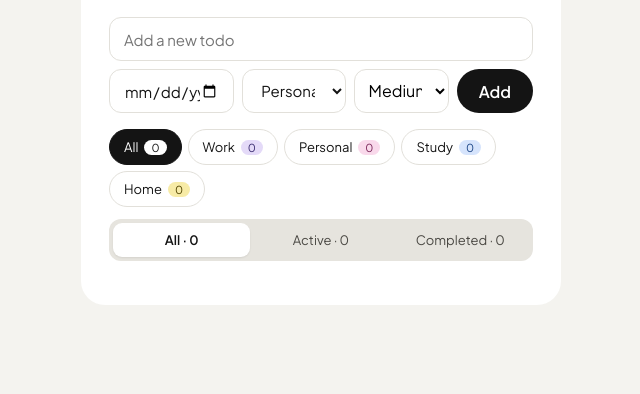
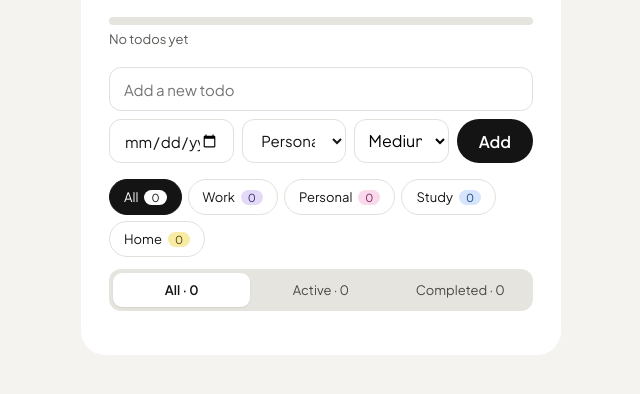
Before and after one commit to valentinarotondaro/todo-app-ts, a website built with Vite: page index.html in a window 1280 px wide. Shown: the part 118-512 px from the top of the page, without its empty margins (319-959 px from the left). Built offline with nearby package versions, Linux system fonts and the light colour scheme.

Commit message:
feat(progress): show progress bar under the title

```diff
--- a/index.html
+++ b/index.html
@@ -12,6 +12,12 @@
   <body>
     <div class="container">
       <h1>MinTask</h1>
+            <div class="progress">
+        <div class="progress-track" id="progress-bar" role="progressbar" aria-label="Todos done" aria-valuemin="0" aria-valuemax="100" aria-valuenow="0">
+          <div class="progress-fill" id="progress-fill"></div>
+        </div>
+        <p class="progress-label" id="progress-label"></p>
+      </div>
       <form class="todo-form">
         <input type="text" id="todo-input" placeholder="Add a new todo" />
         <input type="date" id="due-date-input" />
--- a/src/render.ts
+++ b/src/render.ts
@@ -5,12 +5,16 @@ import { toggleTodo } from './features/toggle';
 import { CATEGORIES, filterByCategory, countByCategory, getActiveCategory, setActiveCategory } from './features/categories';
 import type { CategoryFilter } from './features/categories';
 import { STATUSES, filterByStatus, countByStatus, getActiveStatus, setActiveStatus } from './features/statusFilter';
+import { getProgress } from './features/progress';
 import type { Todo } from './types';
 
 // Reference to the list in index.html (DOM + typecasting)
 const todoList = document.getElementById('todo-list') as HTMLUListElement;
 const categoryFilter = document.getElementById('category-filter') as HTMLDivElement;
 const statusFilter = document.getElementById('status-filter') as HTMLDivElement;
+const progressBar = document.getElementById('progress-bar') as HTMLDivElement;
+const progressFill = document.getElementById('progress-fill') as HTMLDivElement;
+const progressLabel = document.getElementById('progress-label') as HTMLParagraphElement;
 
 // "work" → "Work"
 const label = (text: string): string => text.charAt(0).toUpperCase() + text.slice(1);
@@ -25,6 +29,7 @@ export const renderTodos = (): void => {
   renderCategoryFilter();
   const inCategory = filterByCategory(todos, getActiveCategory());
   renderStatusFilter(inCategory);
+  renderProgress(inCategory)
   sortByPriority(filterByStatus(inCategory, getActiveStatus())).forEach(todo => {
     const li = document.createElement('li');
     const status = getDueStatus(todo);
@@ -112,3 +117,10 @@ const renderStatusFilter = (list: Todo[]): void => {
     statusFilter.appendChild(button);
   });
 };
+// Updates the progress bar for the todos of the chosen category.
+const renderProgress = (list: Todo[]): void => {
+  const { done, total, percent } = getProgress(list);
+  progressFill.style.width = `${percent}%`;
+  progressBar.setAttribute('aria-valuenow', String(percent));
+  progressLabel.textContent = total === 0 ? 'No todos yet' : `${done} of ${total} done · ${percent}%`;
+};
--- a/src/style.css
+++ b/src/style.css
@@ -278,3 +278,28 @@ h1 {
   font-weight: 600;
   box-shadow: 0 1px 2px rgba(0, 0, 0, 0.08);
 }
+/* === Progress bar (Valen) === */
+.progress {
+  margin-bottom: 20px;
+}
+
+.progress-track {
+  height: 8px;
+  border-radius: 999px;
+  background: #e6e4de;
+  overflow: hidden;
+}
+
+.progress-fill {
+  width: 0;
+  height: 100%;
+  border-radius: 999px;
+  background: #141414;
+  transition: width 0.3s ease;
+}
+
+.progress-label {
+  margin: 6px 0 0;
+  color: #5c5a55;
+  font-size: 13px;
+}
```
